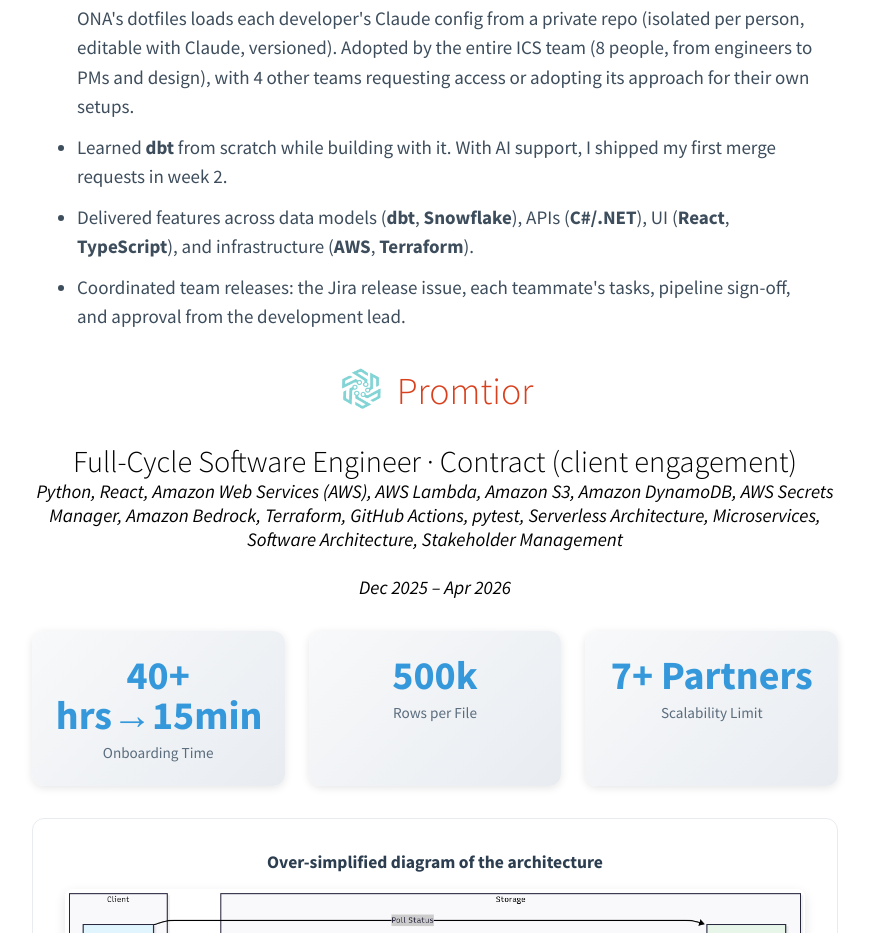
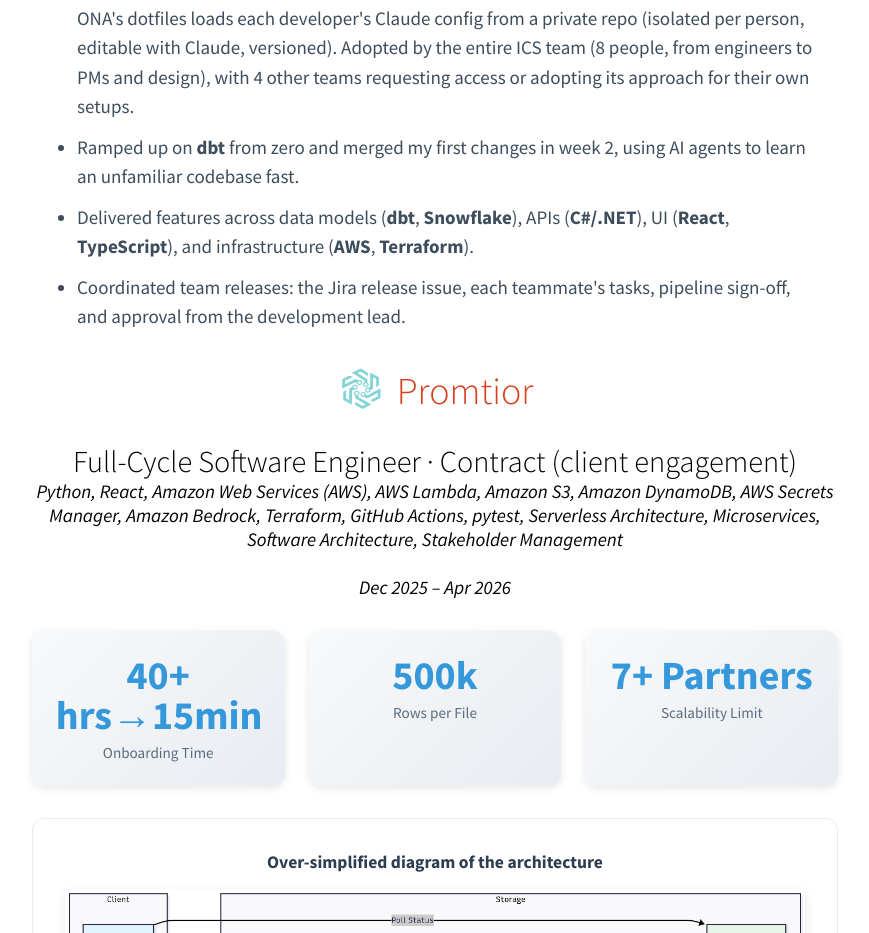
Before and after one commit to alvaroscelza/alvaroscelza.github.io, a React (Create React App) app: page /#/experience in a window 1280 px wide. Shown: the part 926-1859 px from the top of the page, without its empty margins (365-1234 px from the left). Built offline with nearby package versions, Linux system fonts and the light colour scheme.

Commit message:
Reword the dbt ramp-up bullet to show using AI agents to learn the codebase.

```diff
--- a/src/data/experience.mjs
+++ b/src/data/experience.mjs
@@ -39,9 +39,9 @@ const experience = [
                 ": a config-driven platform that lets Claude work across the data, API, and UI repos a feature needs, past the single-repo limit of our ONA dev environments. It sets shared team rules, connects to Jira, Confluence, and Snowflake, and an automation I built on ONA's dotfiles loads each developer's Claude config from a private repo (isolated per person, editable with Claude, versioned). Adopted by the entire ICS team (8 people, from engineers to PMs and design), with 4 other teams requesting access or adopting its approach for their own setups.",
             ],
             [
-                "Learned ",
+                "Ramped up on ",
                 b("dbt"),
-                " from scratch while building with it. With AI support, I shipped my first merge requests in week 2.",
+                " from zero and merged my first changes in week 2, using AI agents to learn an unfamiliar codebase fast.",
             ],
             [
                 "Delivered features across data models (",
```
